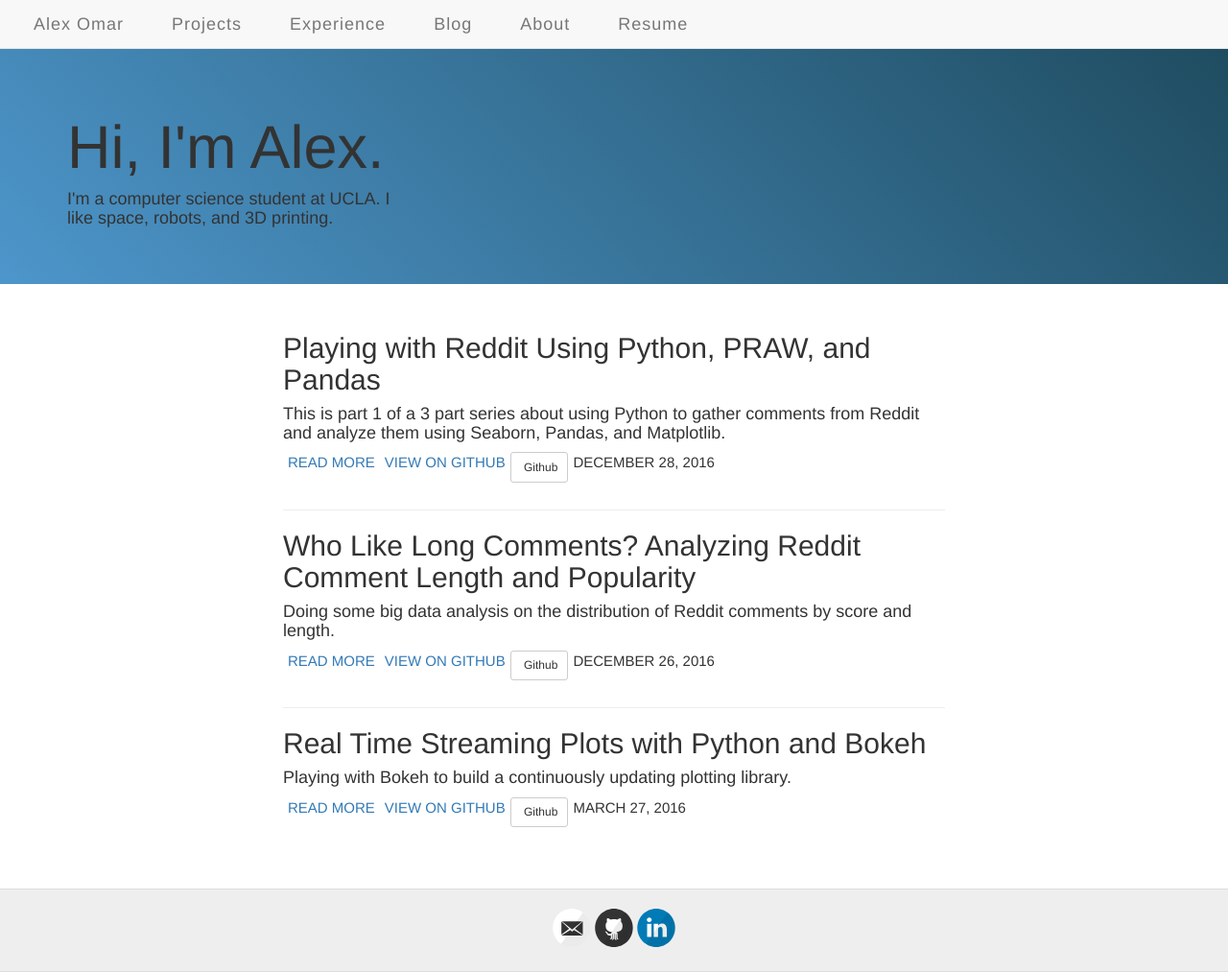
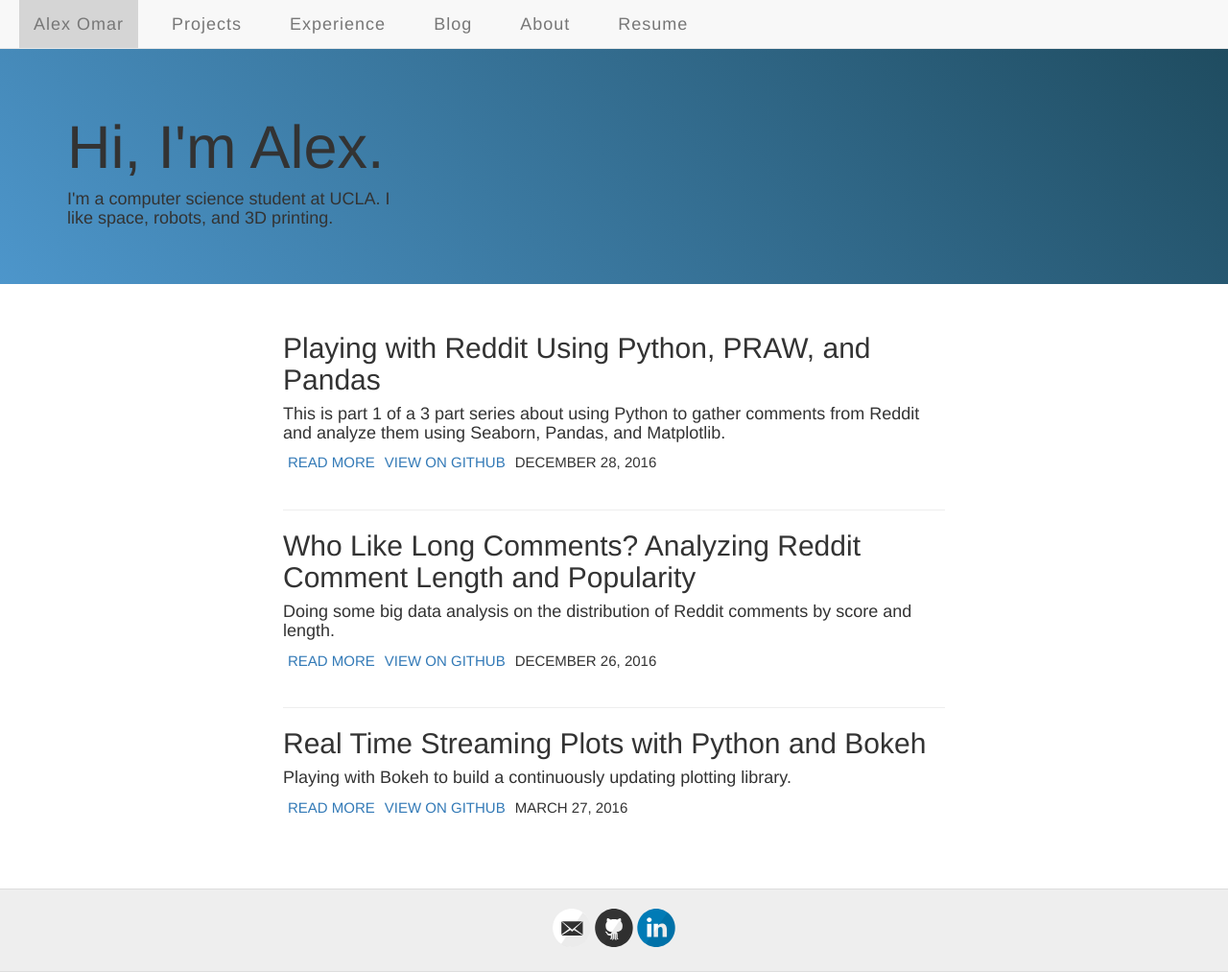
Before and after one commit to atomar94/atomar94.github.io, a Jekyll site: the page built from index.html, in a window 1280 px wide and 1013 px high. Shown: the whole window at 96% size. Built offline with Jekyll 4.4.1, drawn with Linux system fonts in a browser that asks for light colours.

Commit message:
Relinking navbar items. Changing navbar-brand class attributes

```diff
--- a/_layouts/default.html
+++ b/_layouts/default.html
@@ -20,7 +20,7 @@
     <div class="nav-buffer-masthead masthead">
       <div class="container">
           <nav class="navbar navbar-fixed-top navbar-default ">
-            <a class="navbar-brand" href="#">Alex Omar</a>
+            <a class="navbar-brand" href="{{ site.baseurl }}">Alex Omar</a>
             <ul class="nav navbar-nav">
               <li class="nav-item">
                 <a class="nav-link" href="{{ site.baseurl }}/projects">Projects</a>
--- a/_sass/_variables.scss
+++ b/_sass/_variables.scss
@@ -16,7 +16,7 @@ $white: #fff;
 
 // Site Colors
 $navbar-color: #f8f8f8; //white grey ish
-
+$navbar-brand-color: #d5d5d5;
 // Font stacks
 $helvetica: Helvetica, Arial, sans-serif;
 $helveticaNeue: "Helvetica Neue", Helvetica, Arial, sans-serif;
--- a/index.html
+++ b/index.html
@@ -29,9 +29,6 @@ layout: default
         <div class="post-footer">
           <a href="{{ site.baseurl }}{{ post.url }}" class="post-footer-text">Read More</a>
           <a href="https://www.github.com/atomar94/{{ post.github }}" class="post-footer-text">View on Github</a>
-          <button type="button" class="btn btn-default btn-sm">
-                    <span class="glyphicon icon-github"></span> Github
-          </button>
           <p class="post-footer-text"> {{ post.date | date: "%B %e, %Y" }}</p>
         </div>
       </article>
--- a/style.scss
+++ b/style.scss
@@ -173,6 +173,10 @@ img {
 //  Navbar
 //
 
+.navbar-brand {
+  background-color: $navbar-brand-color;
+}
+
 .navbar-fixed-top {
   top: 0px;
   margin-top: 0px;
```
